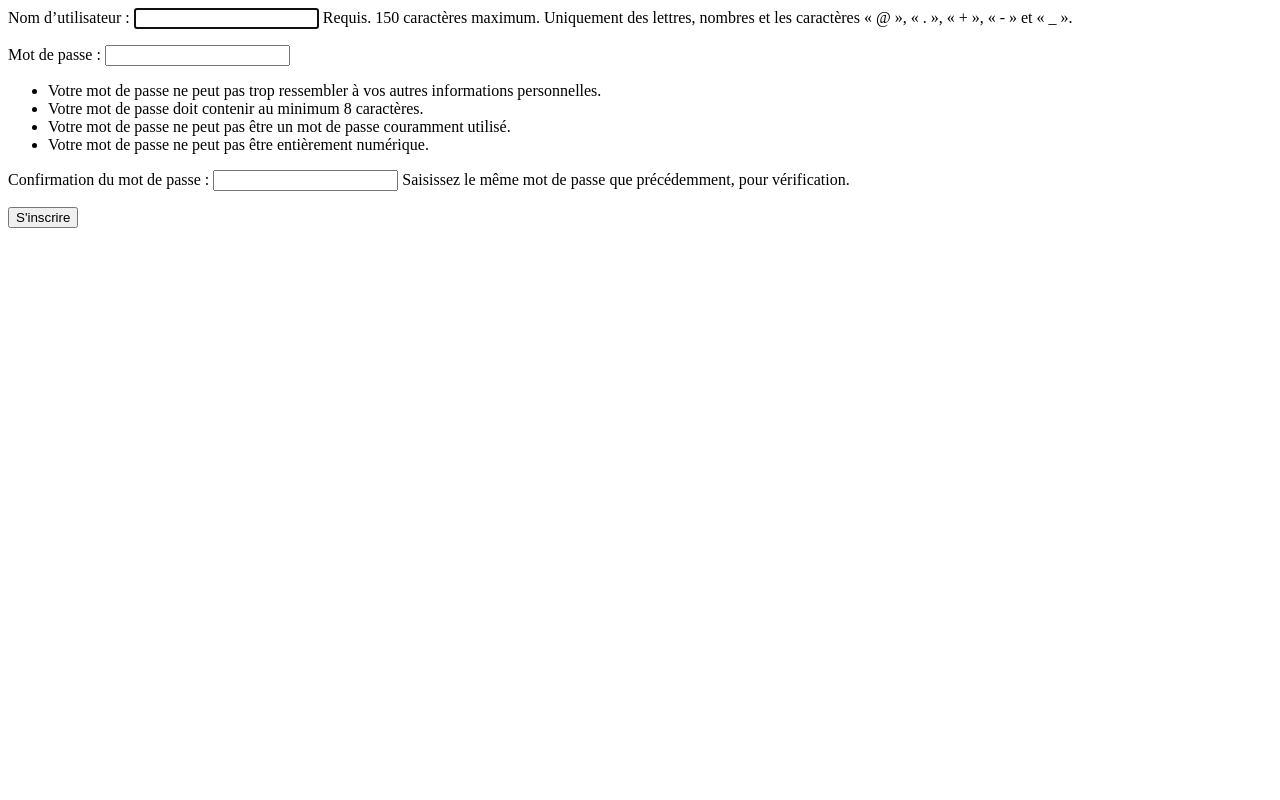
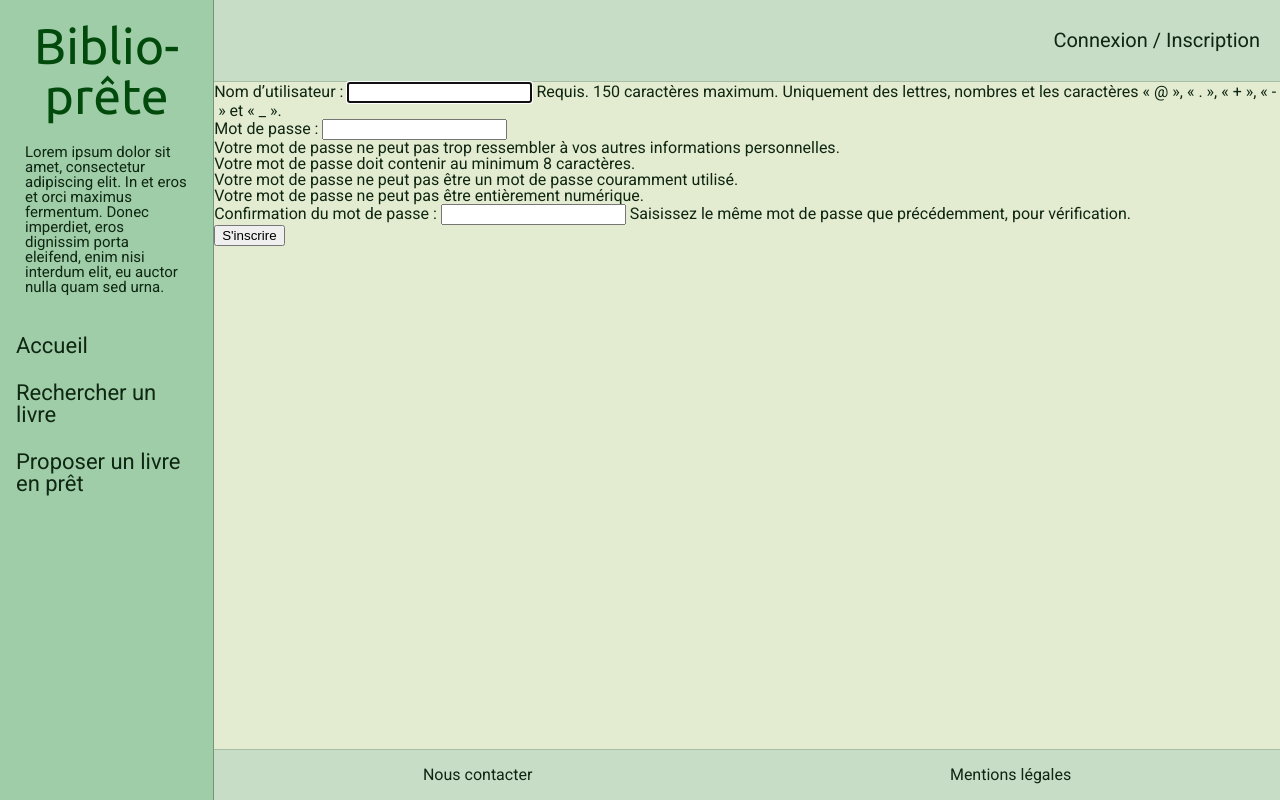
Before and after one commit to Equinoz/biblio_prete, a Django app: template src/biblio_prete/templates/biblio_prete/signup.html in a window 1280 px wide. Run offline with Django 3.2, Linux system fonts and the light colour scheme; the template is opened without the code that fills it: values that come from a table or form of the project are taken from there, others are empty.

Commit message:
Adding landing page

```diff
--- a/docker-compose.yml
+++ b/docker-compose.yml
@@ -8,8 +8,6 @@ services:
       - ./env/postgres.env
     volumes:
       - data:/var/lib/postgresql/data
-    # ports:
-    #   - "5433:5432"
 
   server:
     build: .
--- /dev/null
+++ b/src/biblio_prete/static/css/reset.css
@@ -0,0 +1,48 @@
+/* http://meyerweb.com/eric/tools/css/reset/
+   v2.0 | 20110126
+   License: none (public domain)
+*/
+
+html, body, div, span, applet, object, iframe,
+h1, h2, h3, h4, h5, h6, p, blockquote, pre,
+a, abbr, acronym, address, big, cite, code,
+del, dfn, em, img, ins, kbd, q, s, samp,
+small, strike, strong, sub, sup, tt, var,
+b, u, i, center,
+dl, dt, dd, ol, ul, li,
+fieldset, form, label, legend,
+table, caption, tbody, tfoot, thead, tr, th, td,
+article, aside, canvas, details, embed,
+figure, figcaption, footer, header, hgroup,
+menu, nav, output, ruby, section, summary,
+time, mark, audio, video {
+	margin: 0;
+	padding: 0;
+	border: 0;
+	font-size: 100%;
+	font: inherit;
+	vertical-align: baseline;
+}
+/* HTML5 display-role reset for older browsers */
+article, aside, details, figcaption, figure,
+footer, header, hgroup, menu, nav, section {
+	display: block;
+}
+body {
+	line-height: 1;
+}
+ol, ul {
+	list-style: none;
+}
+blockquote, q {
+	quotes: none;
+}
+blockquote:before, blockquote:after,
+q:before, q:after {
+	content: '';
+	content: none;
+}
+table {
+	border-collapse: collapse;
+	border-spacing: 0;
+}
--- /dev/null
+++ b/src/biblio_prete/static/css/style.css
@@ -0,0 +1,110 @@
+@import "reset.css";
+@import url('https://fonts.googleapis.com/css2?family=Roboto&family=Ubuntu&display=swap');
+
+/* #F1F1D3
+#E3EBD0
+#C7DDC5
+#9FCDA8
+#7DC2A5 */
+
+/* General style */
+
+body {
+	background-color: #E3EBD0;
+	font-family: 'Roboto', sans-serif;
+	display: flex;
+	color: #0e2612;
+}
+
+a {
+	color: #0e2612;
+	text-decoration: none;
+}
+
+a:hover {
+	color: black;
+	font-style: italic;
+}
+
+/* Navigation */
+
+nav {
+	background-color: #9FCDA8;
+	width: 20%;
+	border-right: solid 1px #76947c;
+}
+
+h1 {
+	text-align: center;
+	margin: 20px;
+	font-size: 50px;
+	font-family: 'Ubuntu', sans-serif;
+	color: #014a0c;
+}
+
+#intro {
+	margin: 25px;
+	font-size: 15px;
+	text-justify: inter-word;
+	margin-bottom: 40px;
+}
+
+nav > ul {
+	width: 85%;
+	margin: auto;
+	font-size: 22px;
+}
+
+nav > ul > li {
+	margin-bottom: 25px;
+}
+
+/* Main section */
+
+main {
+	display: flex;
+	flex-direction: column;
+	justify-content: space-between;
+	width: 100%;
+}
+
+/* Header, footer */
+
+header, footer {
+	background-color: #C7DDC5;
+	width: 100%;
+}
+
+header {
+	display: flex;
+	justify-content: flex-end;
+	align-items: center;
+	height: 90px;
+	padding: 20px;
+	box-sizing: border-box;
+	border-bottom: 1px solid #a8bda6;
+}
+
+header p {
+	font-size: 20px;
+}
+
+footer {
+	display: flex;
+	justify-content: center;
+	align-items: center;
+	height: 60px;
+	border-top: 1px solid #a8bda6;
+}
+
+footer ul {
+	display: flex;
+	justify-content: space-around;
+	width: 100%;
+}
+
+/* Section */
+
+section {
+	height: 100%;
+}
--- a/src/biblio_prete/templates/biblio_prete/signup.html
+++ b/src/biblio_prete/templates/biblio_prete/signup.html
@@ -1,11 +1,10 @@
-<!DOCTYPE>
-<html lang="fr">
-	<head>
-		<meta charset="UTF-8">
-		<title>Création d'un nouveau compte utilisateur</title>
-	</head>
+{% extends 'base.html' %}
 
-	<body>
+{% block title %}
+	<title>Biblio-prête - Création d'un nouveau compte utilisateur</title>
+{% endblock %}
+
+{% block content %}
 	<form method="POST">
 		{% csrf_token %}
 
@@ -19,5 +18,4 @@
 
 		<input type="submit" value="S'inscrire">
 	</form>
-	</body>
-</html>
+{% endblock %}
--- a/src/biblio_prete/urls.py
+++ b/src/biblio_prete/urls.py
@@ -16,9 +16,10 @@ Including another URLconf
 from django.contrib import admin
 from django.urls import path
 
-from biblio_prete.views import signup
+from biblio_prete.views import signup, home
 
 urlpatterns = [
     path('gestion/', admin.site.urls),
-    path('biblio_prete/inscription/', signup, name="signup")
+    path('accueil/', home, name="home"),
+    path('inscription/', signup, name="signup")
 ]
--- a/src/biblio_prete/views.py
+++ b/src/biblio_prete/views.py
@@ -10,6 +10,9 @@ class CustomSignupForm(UserCreationForm):
 		model = CustomUser
 		fields = UserCreationForm.Meta.fields
 
+
+def home(req):
+	return render(req, "biblio_prete/home.html")
 
 def signup(req):
 	context = {}
--- /dev/null
+++ b/src/templates/base.html
@@ -0,0 +1,40 @@
+{% load static %}
+<!DOCTYPE>
+<html lang="fr">
+	<head>
+		<meta charset="UTF-8">
+		{% block title %}
+		{% endblock %}
+		<link rel="stylesheet" href="{% static 'css/style.css' %}">
+	</head>
+
+	<body>
+		<nav>
+			<h1>Biblio-prête</h1>
+			<p id="intro">Lorem ipsum dolor sit amet, consectetur adipiscing elit. In et eros et orci maximus fermentum. Donec imperdiet, eros dignissim porta eleifend, enim nisi interdum elit, eu auctor nulla quam sed urna.</p>
+			<ul>
+				<li><a href="/accueil">Accueil</a></li>
+				<li><a href="#">Rechercher un livre</a></li>
+				<li><a href="#">Proposer un livre en prêt</a></li>
+			</ul>
+		</nav>
+
+		<main>
+			<header>
+				<p><a href="#">Connexion</a> / <a href="/inscription">Inscription</a></p>
+			</header>
+
+			<section>
+				{% block content %}
+				{% endblock %}
+			</section>
+
+			<footer>
+				<ul>
+					<li><a href="#">Nous contacter</a></li>
+					<li><a href="#">Mentions légales</a></li>
+				</ul>
+			</footer>
+		</main>
+	</body>
+</html>
```
Also changed, not shown: src/biblio_prete/templates/biblio_prete/home.html (added, +9 -0 lines). Lines whose indentation alone changed are shown as unchanged.
